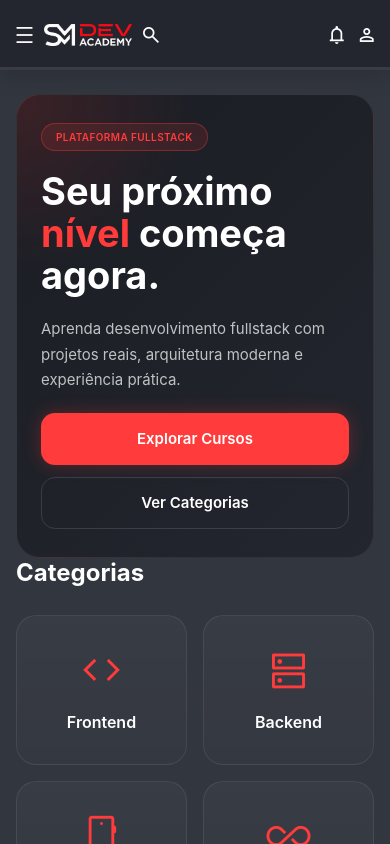
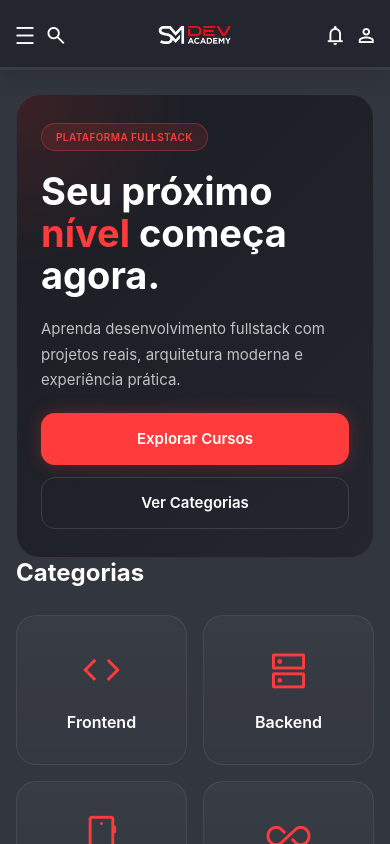
Before and after one commit to SavioMoraes/sm-dev-academy, an Angular app in the folder frontend/sm-dev-academy-web/: page / in a window 390 px wide. Built offline with nearby package versions, Linux system fonts and the light colour scheme.

Commit message:
feat(home-ui): improve streaming layout and responsive navigation experience

```diff
--- a/frontend/sm-dev-academy-web/src/app/shared/components/header/header.html
+++ b/frontend/sm-dev-academy-web/src/app/shared/components/header/header.html
@@ -14,16 +14,6 @@
           </i>
         </a>
 
-        <!-- LOGO -->
-        <div class="header__brand">
-          <a href="/">
-            <img
-              src="assets/images/logo-sm-dev-academy.png"
-              alt="SM Dev Academy"
-            >
-          </a>
-        </div>
-
         <!-- OPEN SEARCH -->
         <a
           class="header__icon-button"
@@ -38,11 +28,34 @@
 
       <!-- DESKTOP/LAPTOP SEARCH -->
       <div class="header__search" [class.header__search--active]="isSearchActive">
+        <a class="header__search-back" (click)="toggleSearch()">
+          <i class="material-symbols-outlined">
+            undo
+          </i>
+        </a>
         <input
           type="text"
           placeholder="Pesquisar"
           class="header__search-input"
         >
+
+        <a class="header__search-submit">
+          <i class="material-symbols-outlined">
+            input
+          </i>
+        </a>
+      </div>
+
+      <div class="header__center">
+        <!-- LOGO -->
+        <div class="header__brand">
+          <a href="/">
+            <img
+              src="assets/images/logo-sm-dev-academy.png"
+              alt="SM Dev Academy"
+            >
+          </a>
+        </div>
       </div>
 
       <!-- RIGHT -->
@@ -81,7 +94,7 @@
             (click)="toggleSearch()"
           >
             <i class="material-symbols-outlined">
-              arrow_back
+              undo
             </i>
           </button>
 
@@ -99,7 +112,7 @@
             class="header-search-mobile__action"
           >
             <i class="material-symbols-outlined">
-              search
+              input
             </i>
           </button>
         </div>
--- a/frontend/sm-dev-academy-web/src/app/shared/components/header/header.scss
+++ b/frontend/sm-dev-academy-web/src/app/shared/components/header/header.scss
@@ -32,9 +32,11 @@
 }
 
 .header__left,
-.header__right {
+.header__right,
+.header__center {
   display: flex;
   align-items: center;
+  min-width: 42px;
 }
 
 .header__left {
@@ -42,9 +44,16 @@
   gap: 16px;
 }
 
+.header__center {
+  flex: 1;
+  display: flex;
+  align-items: center;
+  gap: 16px;
+}
+
 .header__right {
   margin-right: -3.75px;
-  gap: 4px;
+  gap: 12px;
 }
 
 .header__actions {
@@ -76,7 +85,7 @@
 }
 
 .header__icon-button .material-symbols-outlined {
-  font-size: 30px;
+  font-size: 25px;
   color: #ffffff;
   transition: all 0.3s ease;
 }
@@ -85,7 +94,7 @@
   position: relative;
   display: flex;
   align-items: center;
-  gap: 12px;
+  gap: 0;
   flex-shrink: 0;
 }
 
@@ -107,6 +116,10 @@
     padding 0.3s ease;
 }
 
+.header__search .header__search--active input::after {
+  cursor: pointer;
+}
+
 .header__search-trigger {
   display: flex;
   align-items: center;
@@ -125,8 +138,53 @@
   color: #ffffff;
 }
 
+.header__search-back,
+.header__search-submit {
+  display: flex;
+  align-items: center;
+  justify-content: center;
+  width: 42px;
+  height: 42px;
+  background: rgba(255, 255, 255, 0.08);
+  opacity: 0;
+  pointer-events: none;
+  cursor: pointer;
+  flex-shrink: 0;
+  transition:
+    opacity 0.3s ease,
+    background-color 0.3s ease;
+}
+
+.header__search-back {
+  border-radius: 12px 0 0 12px;
+}
+
+.header__search-submit {
+  border-radius: 0 12px 12px 0;
+}
+
+.header__search-back .material-symbols-outlined,
+.header__search-submit .material-symbols-outlined {
+  font-size: 22px;
+  color: #ffffff;
+}
+
 .header__search-input::placeholder {
   color: rgba(255, 255, 255, 0.65);
+}
+
+.header__icon-button,
+.header__menu-toggle,
+.header__search-trigger,
+.mobile-menu__close {
+  cursor: pointer;
+  -webkit-tap-highlight-color: transparent;
+}
+.header__icon-button:focus,
+.header__menu-toggle:focus,
+.header__search-trigger:focus,
+.mobile-menu__close:focus {
+  outline: none;
 }
 
 .mobile-menu-overlay {
@@ -476,12 +534,12 @@
     min-width: 0;
     max-width: 0;
     height: 42px;
-    margin-left: 12px;
+    margin-left: 0;
     padding: 0;
     border: none;
     outline: none;
     background: rgba(255, 255, 255, 0.08);
-    border-radius: 12px;
+    border-radius: 0;
     color: #ffffff;
     opacity: 0;
     pointer-events: none;
@@ -494,22 +552,32 @@
   }
 
   .header__search--active .header__search-input {
-    max-width: calc(100% - 32px);
+    max-width: calc(100% - 108px);
     opacity: 1;
     pointer-events: auto;
-    padding: 0 52px 0 16px;
+    padding: 0 16px;
   }
 
-  .header__search--active::after {
-    content: 'arrow_forward';
-    position: absolute;
-    top: 50%;
-    right: 36px;
-    transform: translateY(-50%);
-    font-family: 'Material Symbols Outlined';
-    font-size: 24px;
-    color: #ffffff;
-    pointer-events: none;
+  .header__search--active .header__search-back,
+  .header__search--active .header__search-submit {
+    opacity: 1;
+    pointer-events: auto;
+  }
+
+  // .header__search--active::after {
+  //   content: 'input';
+  //   position: absolute;
+  //   top: 50%;
+  //   right: 36px;
+  //   transform: translateY(-50%);
+  //   font-family: 'Material Symbols Outlined';
+  //   font-size: 20px;
+  //   color: #ffffff;
+  //   pointer-events: none;
+  // }
+
+  .header__center {
+    display: none;
   }
 
 }
@@ -572,12 +640,12 @@
     min-width: 0;
     max-width: 0;
     height: 42px;
-    margin-left: 12px;
+    margin-left: 0;
     padding: 0;
     border: none;
     outline: none;
     background: rgba(255, 255, 255, 0.08);
-    border-radius: 12px;
+    border-radius: 0;
     color: #ffffff;
     opacity: 0;
     pointer-events: none;
@@ -589,23 +657,37 @@
       padding 0.3s ease;
   }
 
+  .header__icon-button .material-symbols-outlined {
+    font-size: 24px;
+  }
+
   .header__search--active .header__search-input {
-    max-width: calc(100% - 32px);
+    max-width: calc(100% - 108px);
     opacity: 1;
     pointer-events: auto;
-    padding: 0 52px 0 16px;
+    padding: 0 16px;
   }
 
-  .header__search--active::after {
-    content: 'arrow_forward';
-    position: absolute;
-    top: 50%;
-    right: 36px;
-    transform: translateY(-50%);
-    font-family: 'Material Symbols Outlined';
-    font-size: 24px;
-    color: #ffffff;
-    pointer-events: none;
+  .header__search--active .header__search-back,
+  .header__search--active .header__search-submit {
+    opacity: 1;
+    pointer-events: auto;
+  }
+
+  // .header__search--active::after {
+  //   content: 'input';
+  //   position: absolute;
+  //   top: 50%;
+  //   right: 36px;
+  //   transform: translateY(-50%);
+  //   font-family: 'Material Symbols Outlined';
+  //   font-size: 30px;
+  //   color: #ffffff;
+  //   pointer-events: none;
+  // }
+
+  .header__center {
+    display: none;
   }
 
 }
@@ -622,6 +704,7 @@
   }
 
   .header__content {
+    position: relative;
     padding: 0 24px;
   }
 
@@ -631,6 +714,14 @@
     flex-shrink: 0;
   }
 
+  .header__center {
+    position: absolute;
+    left: 50%;
+    transform: translateX(-50%);
+    width: max-content;
+    pointer-events: none;
+  }
+
   .header__menu-toggle {
     display: flex;
     align-items: center;
@@ -638,17 +729,20 @@
     line-height: 0;
   }
 
+  .header__icon-button .material-symbols-outlined {
+    font-size: 23.5px;
+  }
+
   .header__brand {
     display: flex;
     align-items: center;
-    width: 100%;
-    max-width: 140px;
+    justify-content: center;
   }
 
   .header__brand img {
     display: block;
     width: 100%;
-    height: 28px !important;
+    height: 20px !important;
   }
 
   .header__right {
@@ -678,7 +772,7 @@
 
   .header__menu-toggle .material-symbols-outlined,
   .mobile-menu__close .material-symbols-outlined {
-    font-size: 28px;
+    font-size: 23.5px;
     color: #ffffff;
     transition: all 0.3s ease;
   }
@@ -750,6 +844,11 @@
     color: rgba(255, 255, 255, 0.65);
   }
 
+  .mobile-menu__logo img {
+    width: auto;
+    height: 20px;
+  }
+
 }
 
 /* =========================================================
@@ -765,6 +864,7 @@
   }
 
   .header__content {
+    position: relative;
     padding: 0 16px;
   }
 
@@ -774,6 +874,14 @@
     gap: 8px;
     flex: 1;
     min-width: 0;
+  }
+
+  .header__center {
+    position: absolute;
+    left: 50%;
+    transform: translateX(-50%);
+    width: max-content;
+    pointer-events: none;
   }
 
   .header__right {
@@ -795,20 +903,20 @@
   .header__brand {
     display: flex;
     align-items: center;
-    min-width: 0;
+    justify-content: center;
   }
 
   .header__brand img {
     display: block;
     width: auto;
-    height: 22px !important;
+    height: 18px !important;
     max-width: 100%;
   }
 
   .mobile-menu__logo img {
     display: block;
     width: auto;
-    height: 22px;
+    height: 18px;
     object-fit: contain;
   }
 
@@ -831,7 +939,7 @@
 
   .header__menu-toggle .material-symbols-outlined,
   .mobile-menu__close .material-symbols-outlined {
-    font-size: 22px;
+    font-size: 23px;
     color: #ffffff;
     transition: all 0.3s ease;
   }
@@ -891,7 +999,7 @@
   }
 
   .header__icon-button .material-symbols-outlined {
-    font-size: 22px;
+    font-size: 23px;
   }
 
   /* =========================================================
--- a/frontend/sm-dev-academy-web/src/app/shared/components/sidebar/sidebar.scss
+++ b/frontend/sm-dev-academy-web/src/app/shared/components/sidebar/sidebar.scss
@@ -68,7 +68,7 @@
   display: block;
   width: auto;
   max-width: 100%;
-  height: 42px;
+  height: 25px;
   object-fit: contain;
 }
 
@@ -369,22 +369,16 @@
   position: absolute;
   left: 50%;
   bottom: -18px;
-
   transform: translateX(-50%);
-
   padding: 0 8px;
   border-radius: 8px;
-
   font-size: 10px;
   font-weight: 600;
   line-height: 1;
   white-space: nowrap;
-
   color: #ffffff;
   background-color: rgba(20, 20, 20, 0.95);
-
   pointer-events: none;
-
   z-index: 50;
 }
 
@@ -396,7 +390,7 @@
 
   .sidebar {
     display: flex;
-    width: 275px;
+    width: 300px;
     height: 100%;
   }
 
@@ -406,10 +400,6 @@
 
   .sidebar__mobile-header {
     display: none;
-  }
-
-  .sidebar-logo img {
-    height: 35px;
   }
 
 }
@@ -435,7 +425,7 @@
   }
 
   .sidebar-logo img {
-    height: 28px;
+    height: 22px;
   }
 
 }
```
